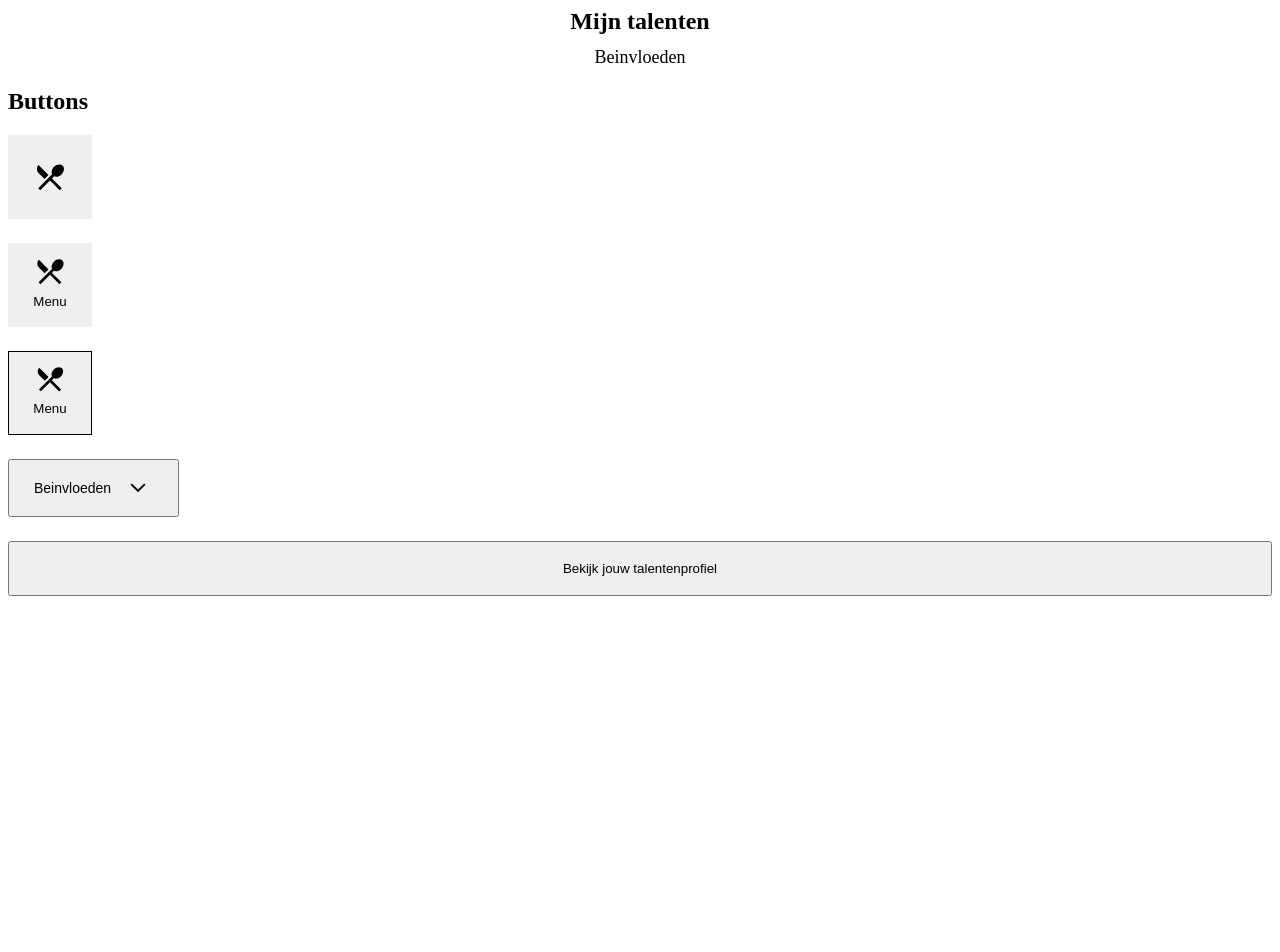
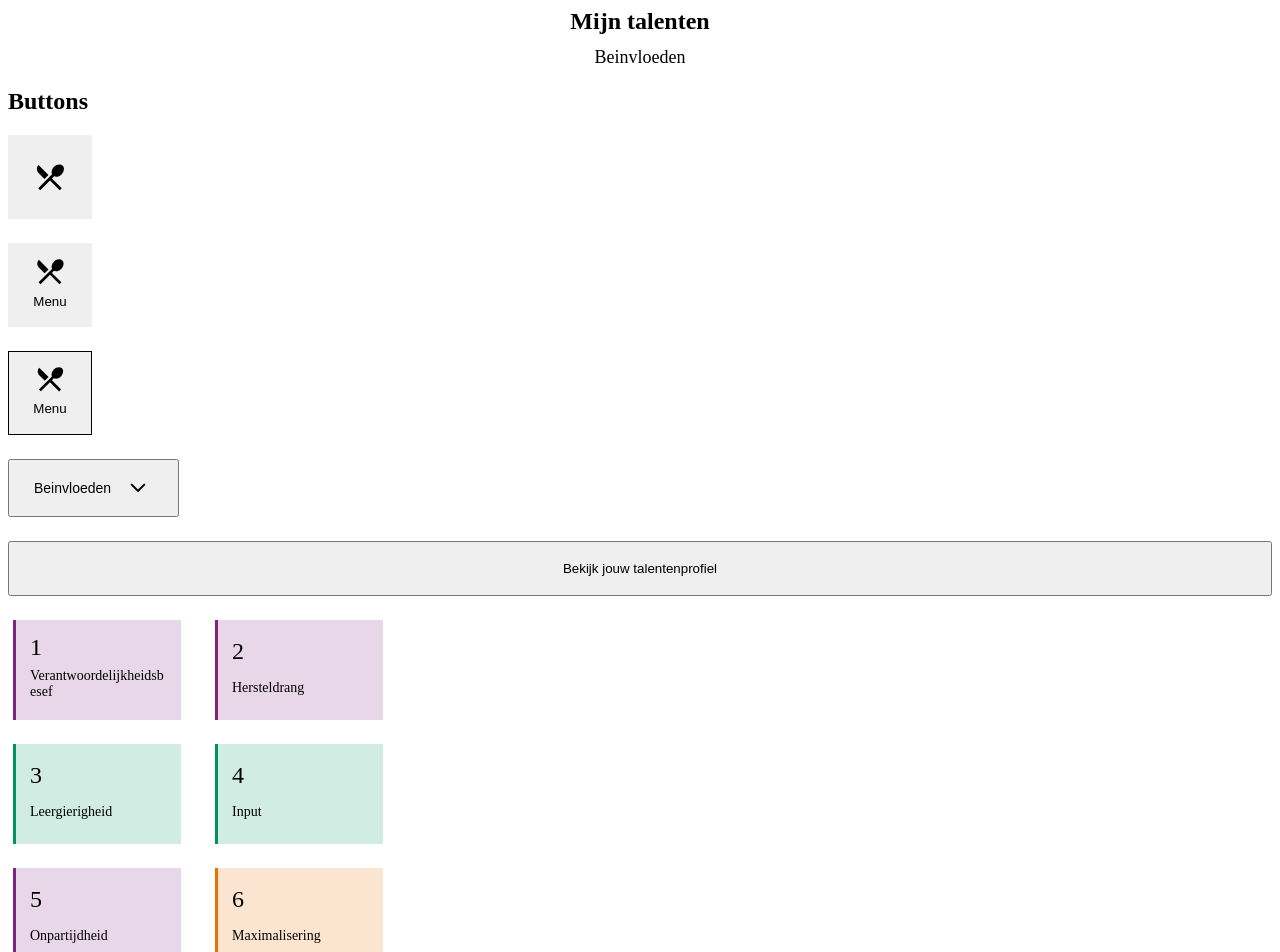
Before and after one commit to morize/forte-demo, a React (Vite) app in the folder client/: page / in a window 1280 px wide. Shown: the top 952 px of the page. Before the commit the page ends 800 px from the top, so only its background shows below. Built offline with nearby package versions, Linux system fonts and the light colour scheme.

Commit message:
client/placed talent components in showcase environment

```diff
--- a/client/src/App.tsx
+++ b/client/src/App.tsx
@@ -1,13 +1,15 @@
-import { useState } from "react";
-import styled from "styled-components";
+import { useState } from 'react';
+import styled from 'styled-components';
 
-import IconButton from "./components/atoms/Button/IconButton";
-import BaseButton from "./components/atoms/Button/BaseButton";
-import DropdownButton from "./components/atoms/Button/DropdownButton";
+import IconButton from './components/atoms/Button/IconButton';
+import BaseButton from './components/atoms/Button/BaseButton';
+import DropdownButton from './components/atoms/Button/DropdownButton';
 
-import HeaderTitle from "./components/atoms/HeaderTitle/HeaderTitle";
+import HeaderTitle from './components/atoms/HeaderTitle/HeaderTitle';
 
-import { MenuIcon } from "./components/atoms/Icons/Icons";
+import Talent from './components/atoms/Talent/Talent';
+
+import { MenuIcon } from './components/atoms/Icons/Icons';
 
 const SButtonContainer = styled.div`
   & button {
@@ -18,6 +20,15 @@ const SButtonContainer = styled.div`
 const SHeaderContainer = styled.div`
   display: flex;
   justify-content: center;
+`;
+
+const STalentsContainer = styled.div`
+  display: grid;
+  justify-items: center;
+  width: 380px;
+  grid-gap: 24px;
+  grid-template-columns: repeat(2, auto);
+  grid-template-rows: repeat(2, auto);
 `;
 
 function App() {
@@ -39,6 +50,19 @@ function App() {
         <DropdownButton label="Beinvloeden" />
         <BaseButton label="Bekijk jouw talentenprofiel" />
       </SButtonContainer>
+
+      <STalentsContainer>
+        <Talent
+          talent="Verantwoordelijkheidsbesef"
+          domain="executing"
+          placement={1}
+        />
+        <Talent talent="Hersteldrang" domain="executing" placement={2} />
+        <Talent talent="Leergierigheid" domain="strategic_thinking" placement={3} />
+        <Talent talent="Input" domain="strategic_thinking" placement={4} />
+        <Talent talent="Onpartijdheid" domain="executing" placement={5} />
+        <Talent talent="Maximalisering" domain="influencing" placement={6} />
+      </STalentsContainer>
     </>
   );
 }
```
